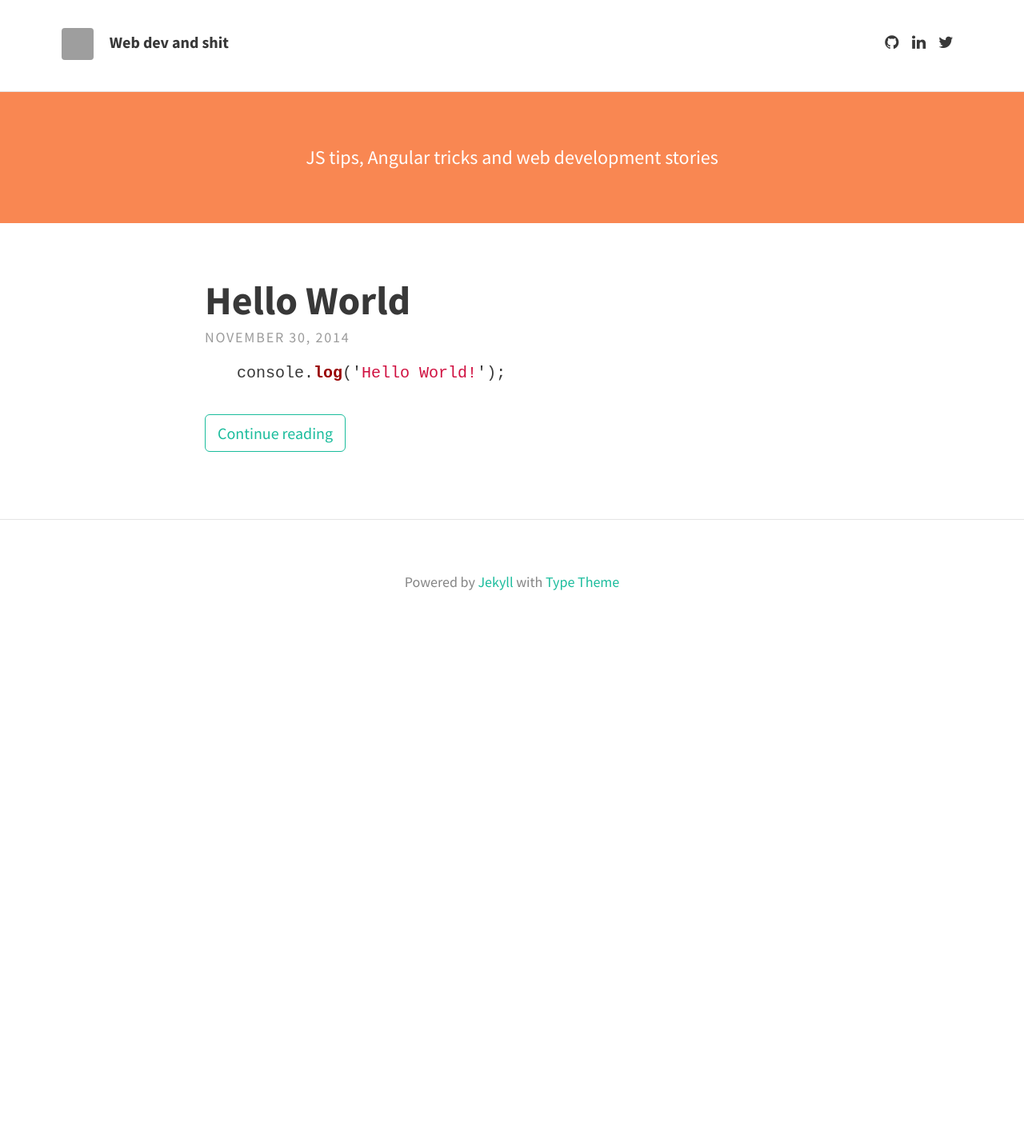
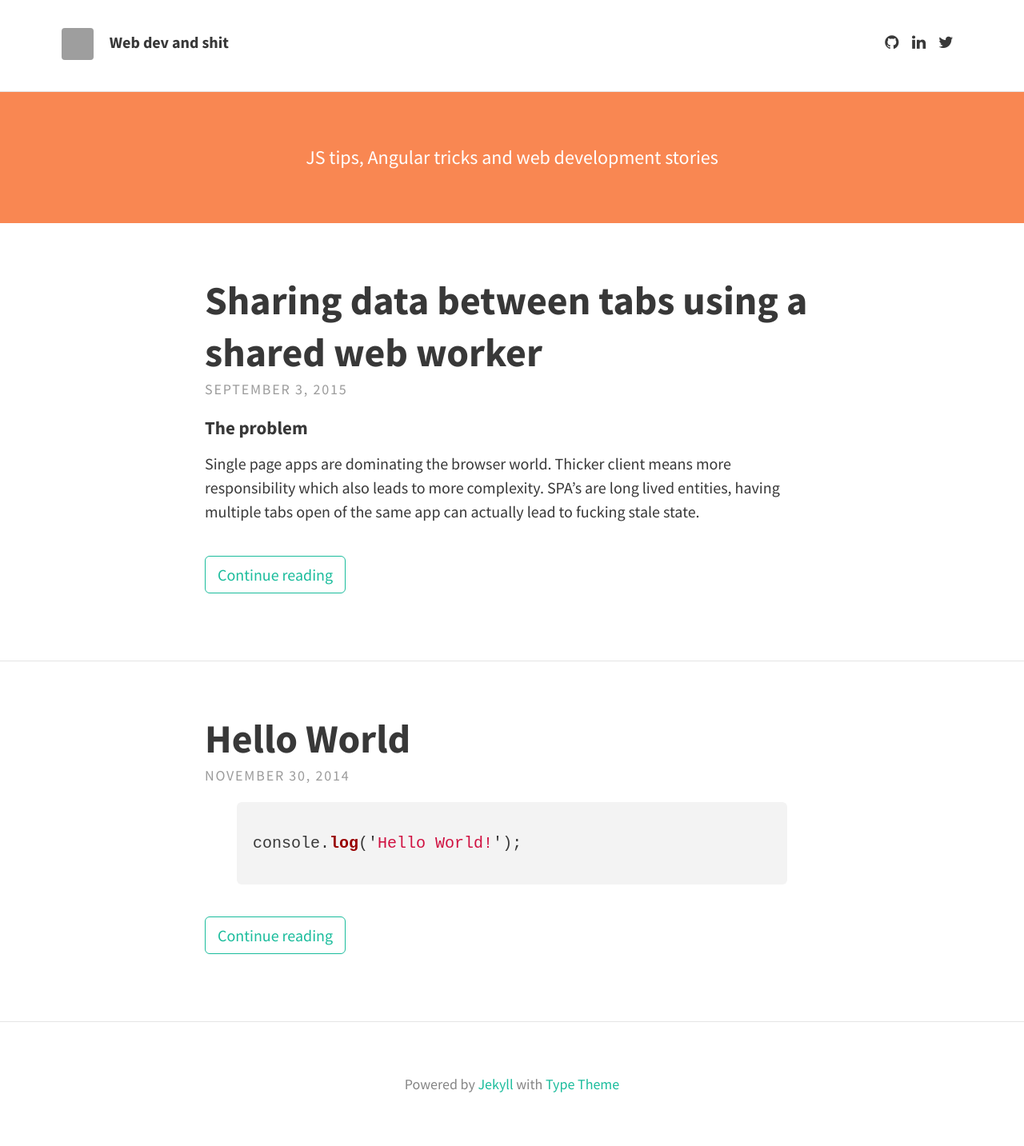
Before and after one commit to webdevandshit/webdevandshit.github.io, a Jekyll site: the page built from index.html, in a window 1280 px wide. Shown: the whole page at 80% size. Built offline with Jekyll 4.4.1, drawn with Linux system fonts in a browser that asks for light colours; nearby versions of some CDN libraries; the list of posts is cut into pages by our own code; before the commit the page ends 900 px from its top, so only the background shows below that; part of the change alters nothing that is shown; grey boxes are pictures that could not be loaded.

Commit message:
new post

```diff
--- /dev/null
+++ b/_posts/2015-09-03-share-data-with-between-tabs-using-a-shared-web-worker.md
@@ -0,0 +1,332 @@
+---
+layout: post
+title: Sharing data between tabs using a shared web worker
+---
+#### The problem
+Single page apps are dominating the browser world. Thicker client means more responsibility
+which also leads to more complexity. SPA's are long lived entities, having multiple tabs open
+of the same app can actually lead to fucking stale state.
+
+For the purpose of this fucking post we will examine the use case of a client having to interact with the server providing a CSRF
+token. A CSRF token is one time short lived shity token (nonce). When the client interacts with the server has to always
+provide the latest issued token and also capture the next token.
+
+In an angular context this logic could be easily be implemented with an interceptor factory; On every request decorate
+the request with the token and on every response extract the newly issued token and set it in a factory.
+I will not fucking explain on this post why someone would use a CSRF token and what exactly is, if you are interested you can read
+more [here](https://www.owasp.org/index.php/Cross-Site_Request_Forgery_(CSRF)_Prevention_Cheat_Sheet).
+
+![alt text](/blog/img/CSRF.png "Fucking CSRF diagram")
+
+#### The scenario
+Imagine now you have two fucking tabs open of the same application. The tab that interacted last with the server
+is the one who obtained the latest CSRF token. This subsequently means that the if the user attempts to use another tab
+other than the one that has the latest CSRF token will lead into an fucking unhappy path.
+
+The question is how do we communicate this fucking piece of information between tabs without using a persistence layer
+(db, cookies, localstorage). Shared web worker FTW! We will use a fucking mediator to notify all our listeners
+except the publisher, whenever this fucking token has changed.
+
+![alt text](/blog/img/flow.png "Fucking flow diagram")
+
+Note that a shared web worker can be accessed only by the tabs that are under the same domain. Also everything passed
+to a web worker is passed by value not by reference, there are ways of passing data by reference but thats not the
+the fucking purpose of this blog post.
+
+#### The solution
+
+The solution below assumes that you fucking use browserify, gulp and ngInject to pack your shity code. The way the code is
+structured is a component like structure.
+
+1. Entry point of the component (index.js)
+2. Run block, fucking Angularjs initialization block (run.js)
+3. Actual factory (workerFactory.js)
+4. The actual worker code (sharedWorker.js)
+5. Example registering an Event
+6. Example publishing a message
+
+#### index.js
+{% highlight js %}
+'use strict';
+
+var angular = require('angular');
+
+module.exports = angular
+    .module('share',[])
+    .run(require('./run'))
+    .factory('Worker',require('./workerFactory'));
+
+{% endhighlight %}
+
+#### run.js
+{% highlight js %}
+
+'use strict';
+
+/**
+ * @description
+ * If there is no worker already instantiated, start the worker
+ * @ngInject
+ * @param shareWorker
+ */
+function run(Worker) {
+    if (!Worker.hasWorker()) {
+        shareWorker
+            .start();
+    }
+}
+
+module.exports = run;
+
+{% endhighlight %}
+
+
+#### workerFactory.js
+{% highlight js %}
+
+'use strict';
+
+/**
+ * @ngInject
+ * @returns {{hasWorker: *}}
+ */
+function workerFactory($q) {
+    /**
+     * @description
+     * Hold the worker instance
+     */
+    var worker;
+    /**
+     * @description
+     * Hold the connectionId for the single page app.
+     * Each tab essentially is an instance of the whole single page app
+     */
+    var connectionId;
+    /**
+     * @description
+     * This array holds all the events that need to be triggered when the worker
+     * publishes a new message
+     * @type {Array}
+     */
+    var events = [];
+    /**
+     * @description
+     * The connection event will set the instance if the event is a type of instance
+     */
+    function connectionEvent(e, instance) {
+        if (e.data.type === 'CONNECTION') {
+            worker = instance;
+            connectionId = e.data.connectionId;
+        }
+    }
+    /**
+     * @description
+     * Checks if there is a worker and a connection to it
+     */
+    function hasWorker() {
+        return (worker &&  connectionId && connectionId > 0);
+    }
+    /**
+     * @description
+     * Helper method that filters the events by type.
+     */
+    function filterByType(type) {
+        return function(event) {
+            return event.type === type;
+        };
+    }
+    /**
+     * @description
+     * Helper method that trigers for a given even their action passing also to the action the event context
+     */
+    function triggerAction(e) {
+        return function(event) {
+            event.action(e);
+        };
+    }
+    /**
+     * @description
+     * Creates a shared worker
+     */
+    function createWorker(promise) {
+        return function() {
+            var workerInstance = new SharedWorker('/workers/sharedWorker.js','shared');
+            workerInstance.port.addEventListener('message', function(e) {
+                connectionEvent(e, workerInstance);
+                events
+                    .filter(filterByType(e.data.type))
+                    .forEach(triggerAction(e));
+                promise.resolve();
+            }, false);
+            workerInstance.port.start();
+        };
+    }
+    /**
+     * @description
+     * Starts a worker and returns a promise
+     */
+    function start() {
+        var dfd = $q.defer();
+        isSupported()
+            .then(createWorker(dfd),notSupported(dfd));
+        return dfd.promise;
+    }
+    /**
+     * @description
+     * Helper method that returns a rejected promise
+     */
+    function notSupported(promise) {
+        return function() {
+            promise.reject();
+        };
+    }
+    /**
+     * @description
+     * Checks if the browser supports web workers and returns a promise
+     */
+    function isSupported() {
+        var dfd = $q.defer();
+        if (window.SharedWorker) {
+            dfd.resolve();
+        } else {
+            dfd.reject();
+        }
+        return dfd.promise;
+    }
+    /**
+     * @description
+     * Register an event callback
+     */
+    function addEvent(event) {
+        events.push(event);
+    }
+    /**
+     * @description
+     * Publish a message to the worker passing the actuall message and its type
+     */
+    function send(message, type) {
+        if (hasWorker()) {
+            worker.port.postMessage({
+                port: connectionId,
+                msg: message,
+                type: type
+            });
+        }
+    }
+    return {
+        hasWorker: hasWorker,
+        start: start,
+        send: send,
+        addEvent: addEvent
+    };
+}
+
+module.exports = workerFactory;
+
+{% endhighlight %}
+
+#### sharedWorker.js
+{% highlight js%}
+
+'use strict';
+
+/**
+ * @description
+ * A counter that increases everytime a new connection to the worker is established
+ */
+var count = 0;
+/**
+ * @description
+ * All the connection objects with their events
+ */
+var peers = [];
+/**
+ * @description
+ * The event listener for the connection event.
+ */
+self.addEventListener('connect', function(e) {
+    /**
+     * @description
+     * Everytime a connection is established the following is happening:
+     * 1) Get the port object
+     * 2) Increase the counter
+     * 3) Register the new peer and his connection id
+     * 4) Tell him that you registered him, by sending him a message of type connection alongside with his connectionId
+     */
+    var port = e.ports[0];
+    count += 1;
+    peers.push({
+        connectionId: count,
+        port: port
+    });
+    port.postMessage({
+        connectionId: count,
+        type: 'CONNECTION'
+    });
+    /**
+     * @description
+     * Everytime a new message comes in from a peer, all the other peers are notified with the message apart from the publisher
+     */
+    port.addEventListener('message', function(e) {
+        peers.filter(function(peer) {
+            return peer.connectionId !== e.data.port;
+        }).forEach(function(peer) {
+            peer.port.postMessage(e.data);
+        });
+    });
+    port.start();
+});
+{% endhighlight%}
+
+#### Example registering event during initialization of our Auth component
+{% highlight js %}
+
+'use strict';
+
+function run(Auth, Worker){
+    /**
+     * @description
+     * The event should have a type and an action. The action is a callback which will get passed the whole event object
+     * @type {Object}
+     */
+    var CSRFEvent = {
+        type: 'CSRF_TOKEN',
+        action: function(e) {
+            Auth.CSRFHeaders = e.data.msg;
+        }
+    };
+    Worker.addEvent(CSRFEvent);
+}
+
+module.exports = run;
+
+{% endhighlight %}
+
+#### Example publishing a message
+{% highlight js %}
+
+'use strict';
+
+/**
+ * @description
+ * Setter for CSRF header object
+ */
+function setCSRFHeaders(headers) {
+    factory.CSRFHeaders = {};
+    if (headers) {
+        factory.CSRFHeaders = {
+            name: headers['x-csrf-header'],
+            value: headers['x-csrf-token']
+        };
+        if (shareWorker.hasWorker()) {
+            shareWorker.send(factory.CSRFHeaders,'CSRF_TOKEN');
+        }
+    }
+};
+
+{% endhighlight %}
+#### Tip
+This could be also used to keep other kind of state in sync, among tabs. Fucking login or logout for instance. Logout in tab should log you out in all other fucking tabs.
+
+#### Disclaimer
+I do not know the security issues or performance impact shared web workers have. This code is far from fucking perfect and could be massively improved and extended. Also that it is written as a factory doesnt mean that you cant convert it to a provider so you can configure the worker and register the events upon configuration time rather than initialization. Take the post with a pinch of salt and go fuck yourself.
--- a/_sass/layouts/_posts.scss
+++ b/_sass/layouts/_posts.scss
@@ -78,3 +78,8 @@ header {
     vertical-align: middle;
   }
 }
+.highlight{
+    padding: 20px;
+    border-radius: 6px;
+    background-color: #F3F3F3;
+}
```
Also changed, not shown: img/CSRF.png (added), img/flow.png (added).
